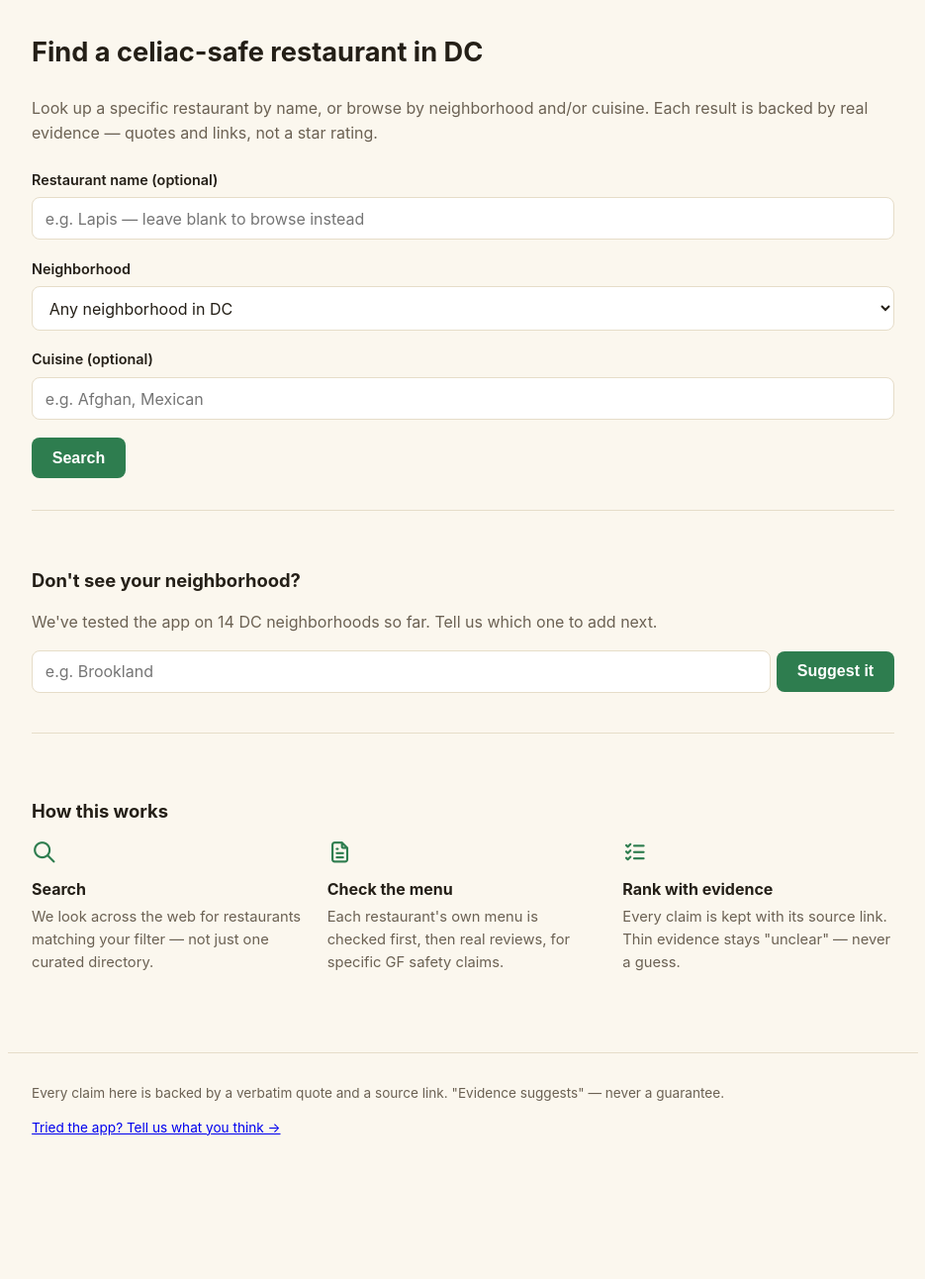
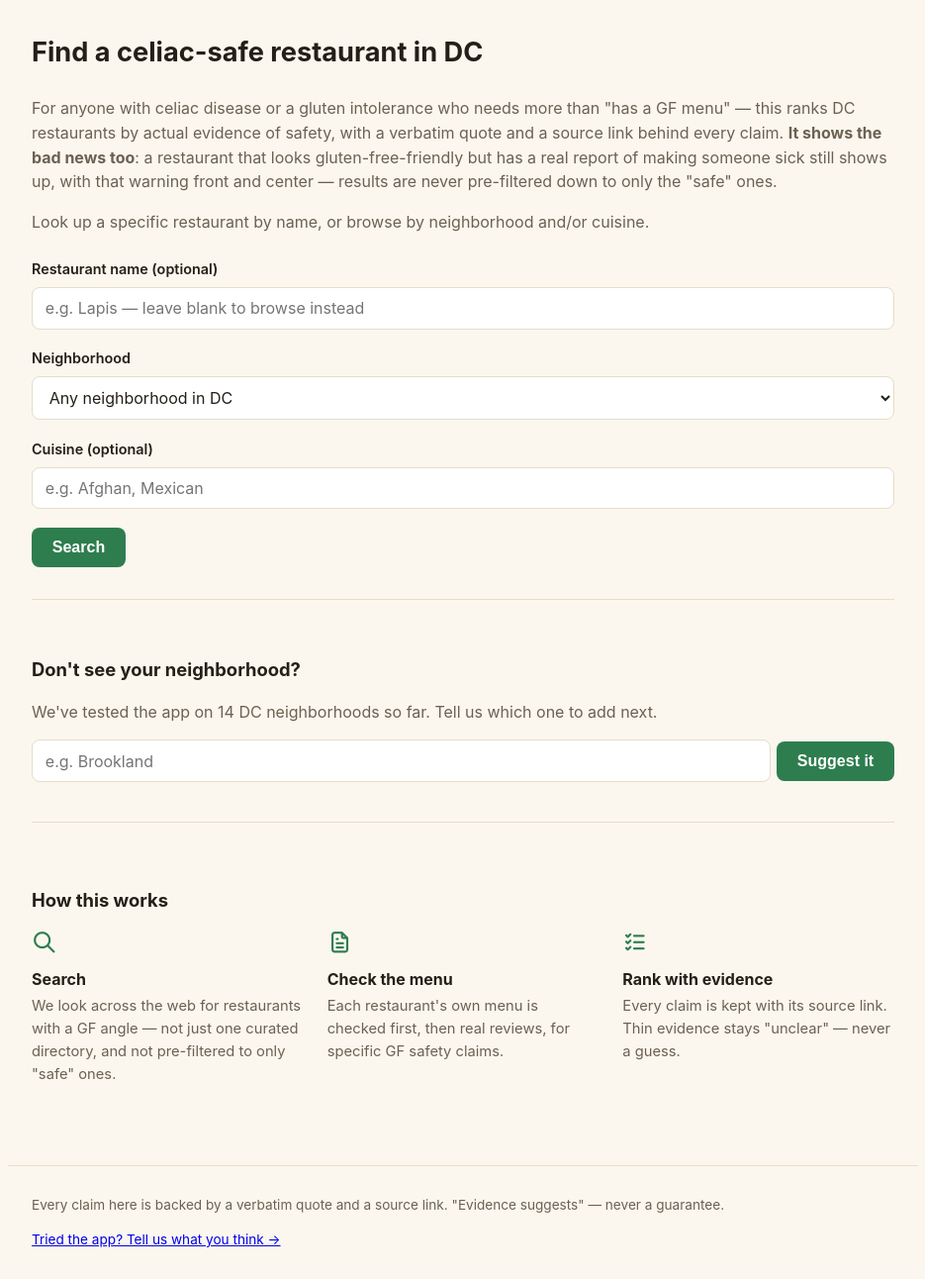
Before and after one commit to rachel-sin/MGT409-Final, a FastAPI app: page / in a window 1280 px wide. Shown: the part 118-1410 px from the top of the page at 99% size, without its empty margins (172-1107 px from the left). Before the commit the page ends 1265 px from the top, so only its background shows below. Run offline with FastAPI, Linux system fonts and the light colour scheme.

Commit message:
Clarify homepage copy: results are never pre-filtered to only "safe" ones
Real tester follow-up asked whether the app skips unfriendly restaurants
and keeps searching until it finds a good one. Checked the pipeline code
to confirm it does neither, then rewrote the homepage intro and "How this
works" step to state that explicitly.

Co-Authored-By: Claude Sonnet 5 <noreply@anthropic.com>

```diff
--- a/app/web/templates/index.html
+++ b/app/web/templates/index.html
@@ -3,8 +3,14 @@
 <section class="search-panel">
   <h1>Find a celiac-safe restaurant in DC</h1>
   <p class="lede">
+    For anyone with celiac disease or a gluten intolerance who needs more than "has a GF menu" —
+    this ranks DC restaurants by actual evidence of safety, with a verbatim quote and a source link
+    behind every claim. <strong>It shows the bad news too</strong>: a restaurant that looks gluten-free-friendly
+    but has a real report of making someone sick still shows up, with that warning front and center —
+    results are never pre-filtered down to only the "safe" ones.
+  </p>
+  <p class="lede">
     Look up a specific restaurant by name, or browse by neighborhood and/or cuisine.
-    Each result is backed by real evidence — quotes and links, not a star rating.
   </p>
   <form action="/search" method="post" id="search-form">
     <label for="restaurant_name">Restaurant name (optional)</label>
@@ -49,7 +55,7 @@
     <div class="step">
       <i class="ti ti-search" aria-hidden="true"></i>
       <h3>Search</h3>
-      <p>We look across the web for restaurants matching your filter — not just one curated directory.</p>
+      <p>We look across the web for restaurants with a GF angle — not just one curated directory, and not pre-filtered to only "safe" ones.</p>
     </div>
     <div class="step">
       <i class="ti ti-file-text" aria-hidden="true"></i>
```
Also changed, not shown: FAILURES.md (+10 -0 lines).
